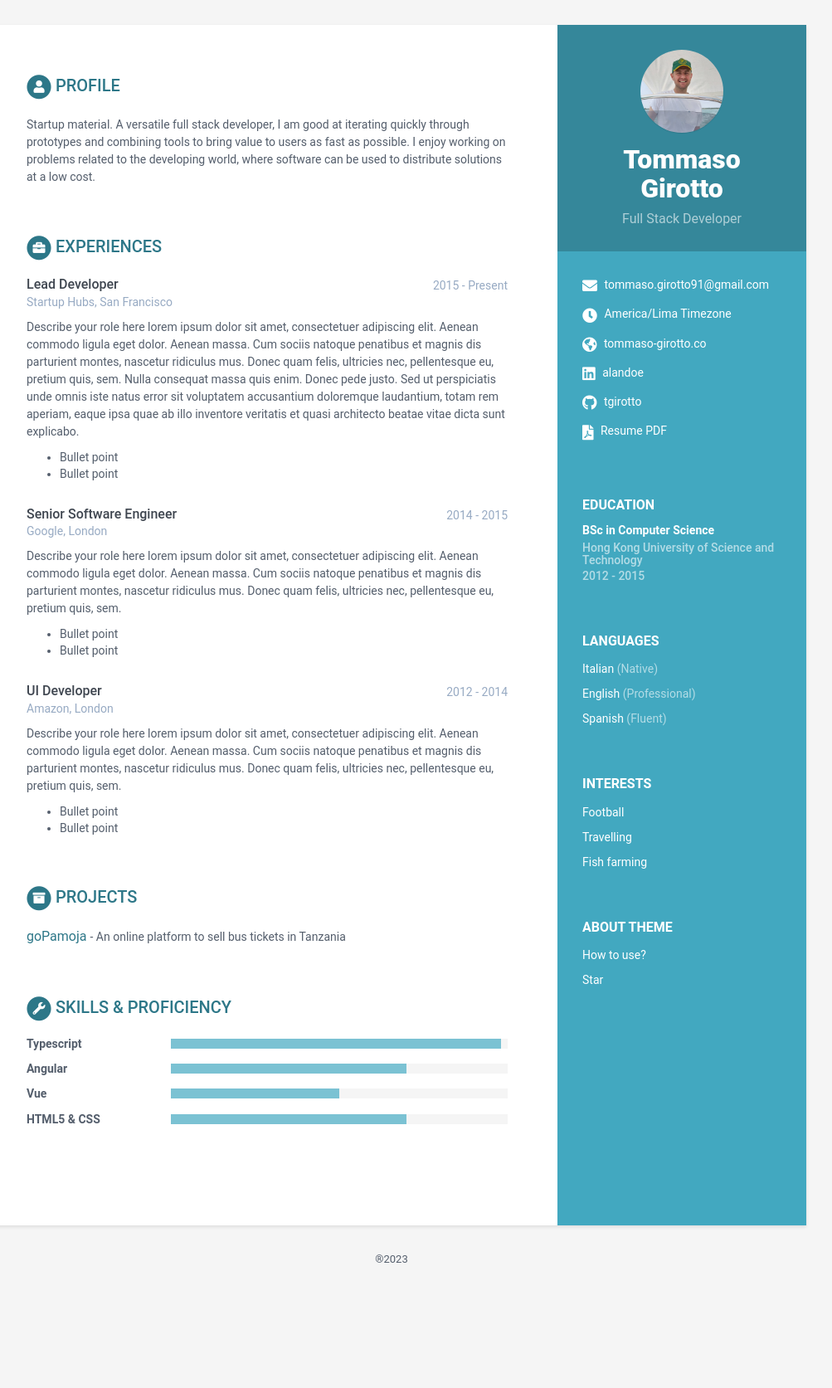
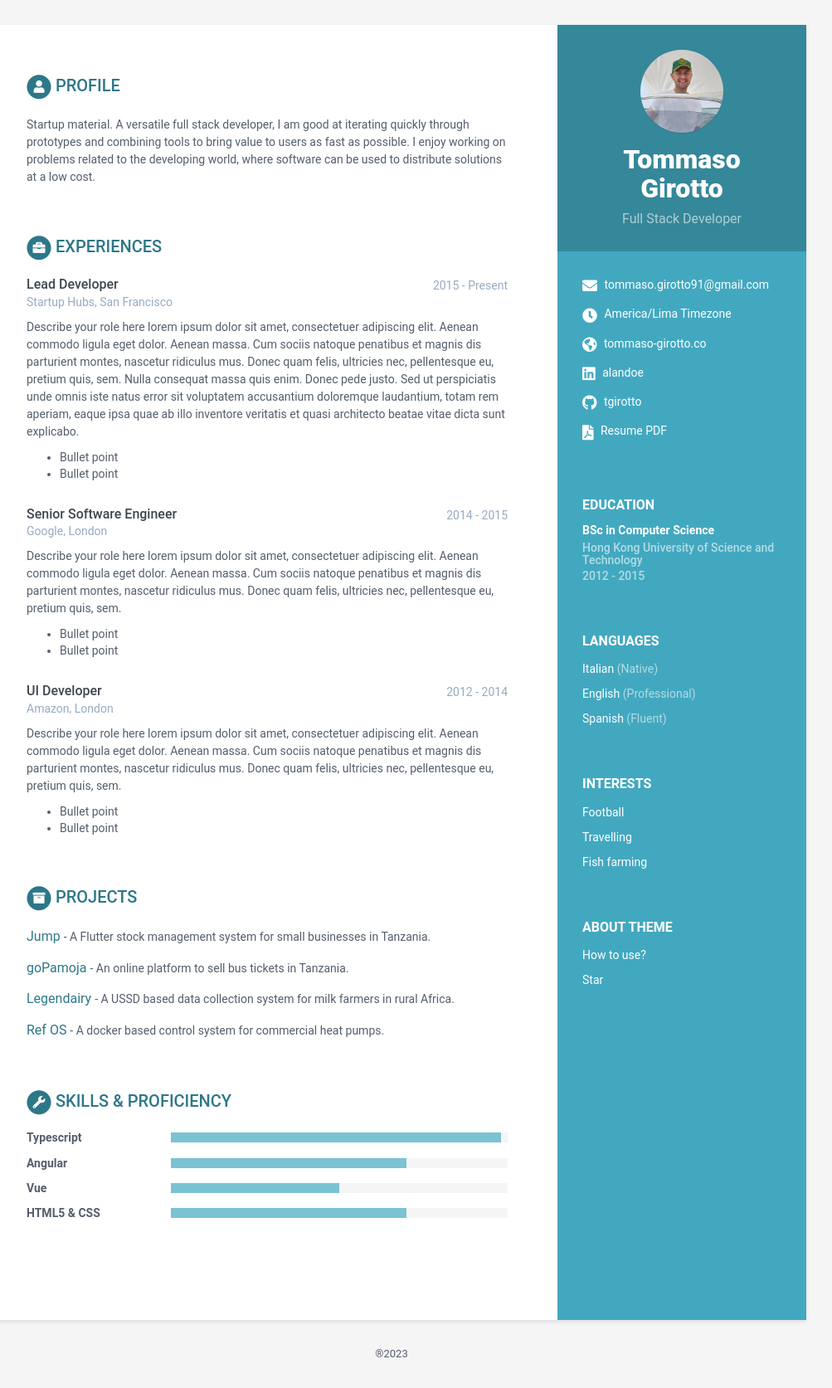
Before and after one commit to tgirotto/tgirotto.github.io, a Jekyll site: the page built from index.html, in a window 1280 px wide. Shown: the whole page at 83% size, without its empty margins (168-1171 px from the left). Built offline with Jekyll 4.4.1, drawn with Linux system fonts in a browser that asks for light colours; before the commit the page ends 1559 px from its top, so only the background shows below that.

Commit message:
added more details

```diff
--- a/_data/data.yml
+++ b/_data/data.yml
@@ -166,12 +166,19 @@ projects:
     assignments:
       - title: Jump
         link: "https://github.com/tgirotto/gopamoja-expo"
-        tagline: "A Flutter stock management system for small businesses in Tanzania"
+        tagline: "A Flutter stock management system for small businesses in Tanzania."
 
-    assignments:
       - title: goPamoja
         link: "https://github.com/tgirotto/gopamoja-expo"
-        tagline: "An online platform to sell bus tickets in Tanzania"
+        tagline: "An online platform to sell bus tickets in Tanzania."
+
+      - title: Legendairy
+        link:
+        tagline: "A USSD based data collection system for milk farmers in rural Africa."
+
+      - title: Ref OS
+        link:
+        tagline: "A docker based control system for commercial heat pumps."
 
 # oss:
 #     title: OSS Contributions
```
